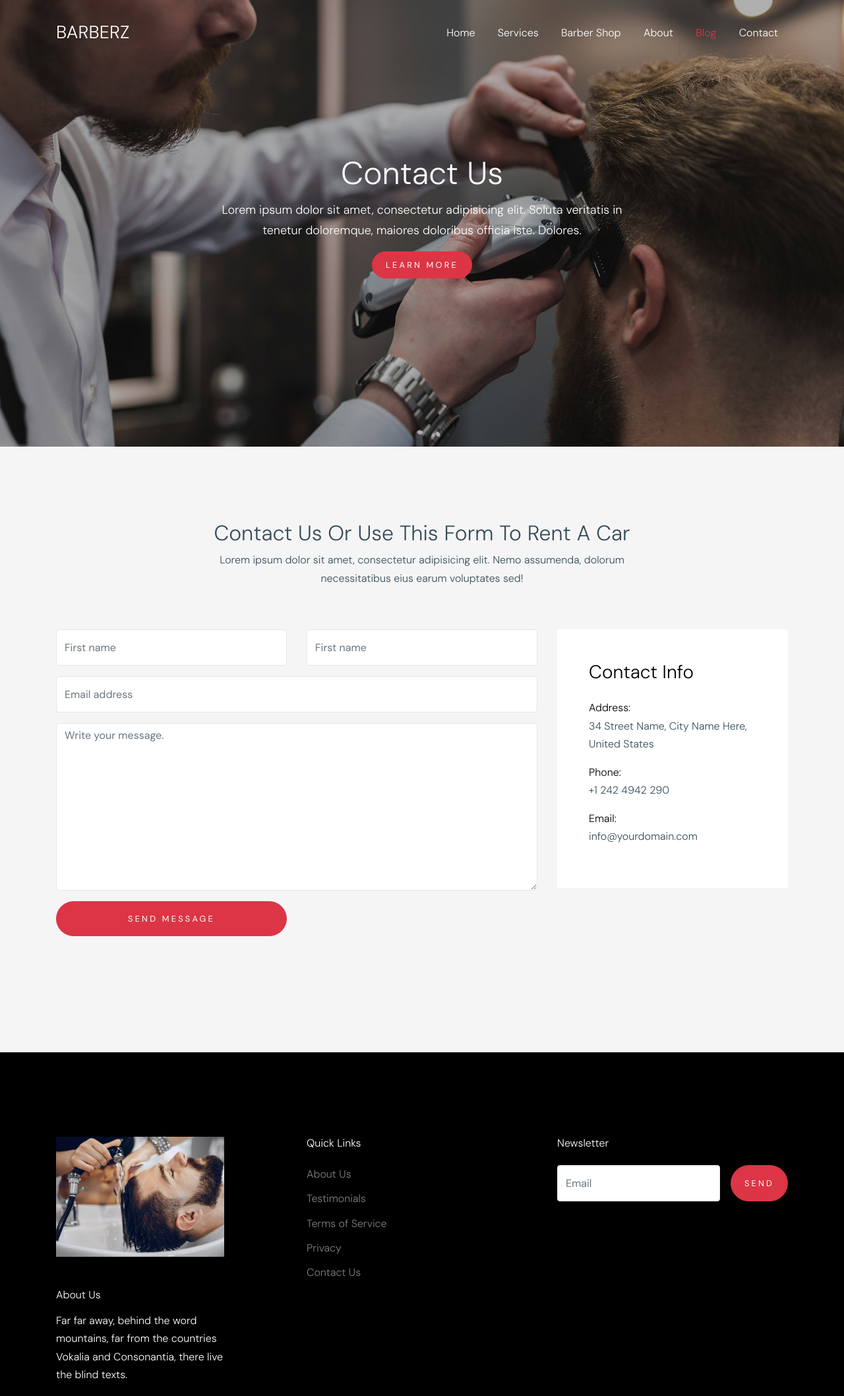
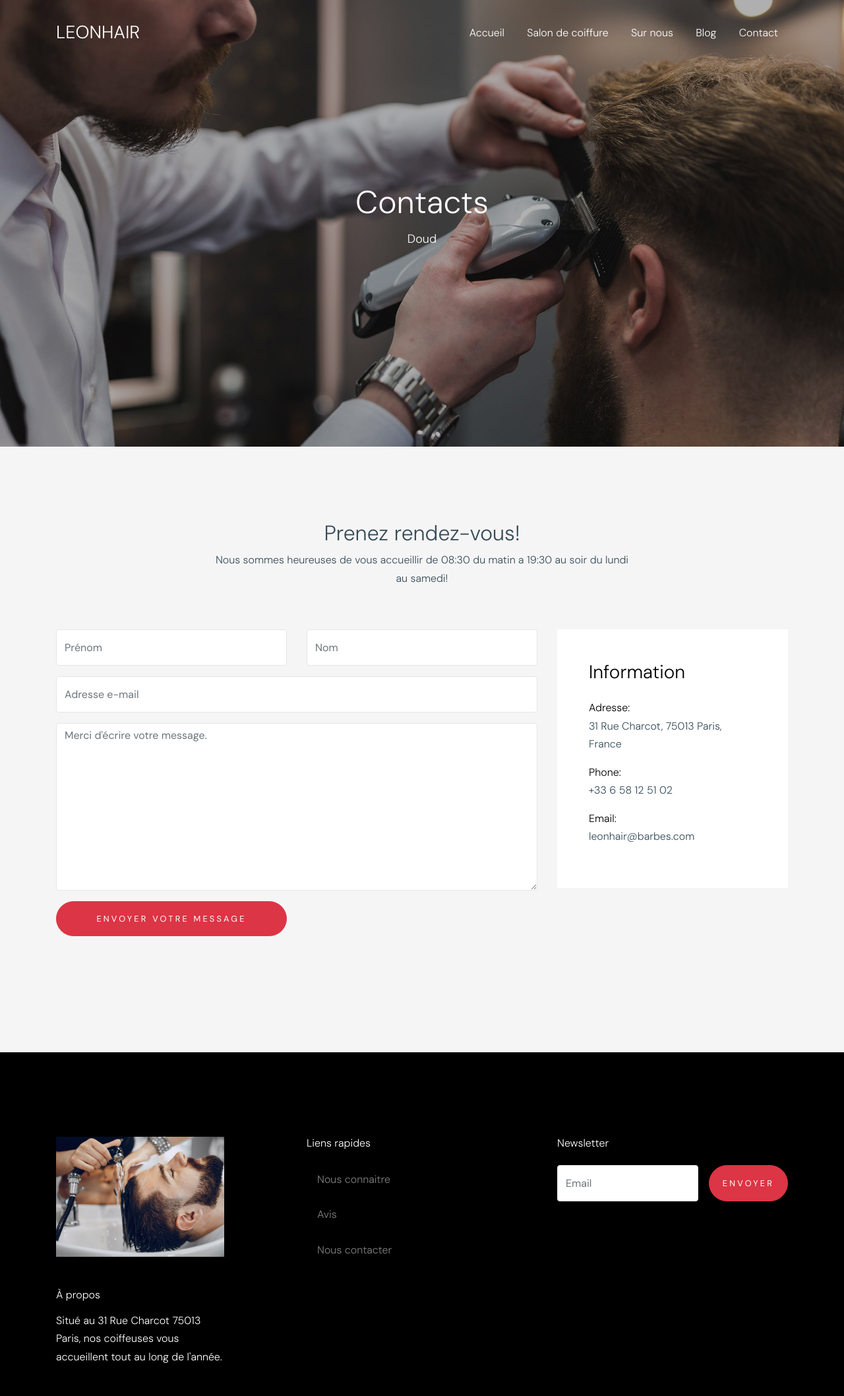
Before and after one commit to cyrillay/leonhair, a plain HTML site: page contact.html in a window 1280 px wide. Shown: the top 2116 px of the page at 66% size. Drawn offline with Linux system fonts and the light colour scheme; files whose address does not match are found by name.

Commit message:
Adding hrefs, fixing some bugs

```diff
--- a/contact.html
+++ b/contact.html
@@ -46,7 +46,7 @@
 
             <div class="col-3 ">
               <div class="site-logo">
-                <a href="index.html">Barberz</a>
+                <a href="index.html">LEONHAIR</a>
               </div>
             </div>
 
@@ -59,11 +59,10 @@
 
               <nav class="site-navigation text-right ml-auto d-none d-lg-block" role="navigation">
                 <ul class="site-menu main-menu js-clone-nav ml-auto ">
-                  <li><a href="index.html" class="nav-link">Home</a></li>
-                  <li><a href="services.html" class="nav-link">Services</a></li>
-                  <li><a href="barber-shop.html" class="nav-link">Barber Shop</a></li>
-                  <li><a href="about.html" class="nav-link">About</a></li>
-                  <li class="active"><a href="blog.html" class="nav-link">Blog</a></li>
+                  <li><a href="index.html" class="nav-link">Accueil</a></li>
+                  <li><a href="barber-shop.html" class="nav-link">Salon de coiffure </a></li>
+                  <li><a href="about.html" class="nav-link">Sur nous</a></li>
+                  <li><a href="blog.html" class="nav-link">Blog</a></li>
                   <li><a href="contact.html" class="nav-link">Contact</a></li>
                 </ul>
               </nav>
@@ -80,9 +79,8 @@
         <div class="container">
           <div class="row align-items-center justify-content-center text-center">
             <div class="col-md-7">
-              <h1 class="mb-3">Contact Us</h1>
-              <p>Lorem ipsum dolor sit amet, consectetur adipisicing elit. Soluta veritatis in tenetur doloremque, maiores doloribus officia iste. Dolores.</p>
-              <p><a href="#" class="btn btn-primary">Learn More</a></p>
+              <h1 class="mb-3">Contacts</h1>
+              <p>Doud </p>
             </div>
           </div>
         </div>
@@ -93,8 +91,8 @@
       <div class="container">
         <div class="row justify-content-center text-center">
         <div class="col-7 text-center mb-5">
-          <h2>Contact Us Or Use This Form To Rent A Car</h2>
-          <p>Lorem ipsum dolor sit amet, consectetur adipisicing elit. Nemo assumenda, dolorum necessitatibus eius earum voluptates sed!</p>
+          <h2>Prenez rendez-vous!</h2>
+          <p>Nous sommes heureuses de vous accueillir de 08:30 du matin a 19:30 au soir du lundi au samedi!</p>
         </div>
       </div>
         <div class="row">
@@ -102,40 +100,40 @@
             <form action="#" method="post">
               <div class="form-group row">
                 <div class="col-md-6 mb-4 mb-lg-0">
-                  <input type="text" class="form-control" placeholder="First name">
+                  <input type="text" class="form-control" placeholder="Prénom">
                 </div>
                 <div class="col-md-6">
-                  <input type="text" class="form-control" placeholder="First name">
+                  <input type="text" class="form-control" placeholder="Nom">
                 </div>
               </div>
 
               <div class="form-group row">
                 <div class="col-md-12">
-                  <input type="text" class="form-control" placeholder="Email address">
+                  <input type="text" class="form-control" placeholder="Adresse e-mail">
                 </div>
               </div>
 
               <div class="form-group row">
                 <div class="col-md-12">
-                  <textarea name="" id="" class="form-control" placeholder="Write your message." cols="30" rows="10"></textarea>
+                  <textarea name="" id="" class="form-control" placeholder="Merci d'écrire votre message." cols="30" rows="10"></textarea>
                 </div>
               </div>
               <div class="form-group row">
                 <div class="col-md-6 mr-auto">
-                  <input type="submit" class="btn btn-block btn-primary text-white py-3 px-5" value="Send Message">
+                  <input type="submit" class="btn btn-block btn-primary text-white py-3 px-5" value="Envoyer votre message">
                 </div>
               </div>
             </form>
           </div>
           <div class="col-lg-4 ml-auto">
             <div class="bg-white p-3 p-md-5">
-              <h3 class="text-black mb-4">Contact Info</h3>
+              <h3 class="text-black mb-4">Information</h3>
               <ul class="list-unstyled footer-link">
                 <li class="d-block mb-3">
-                  <span class="d-block text-black">Address:</span>
-                  <span>34 Street Name, City Name Here, United States</span></li>
-                <li class="d-block mb-3"><span class="d-block text-black">Phone:</span><span>+1 242 4942 290</span></li>
-                <li class="d-block mb-3"><span class="d-block text-black">Email:</span><span>info@yourdomain.com</span></li>
+                  <span class="d-block text-black">Adresse:</span>
+                  <span>31 Rue Charcot, 75013 Paris, France</span></li>
+                <li class="d-block mb-3"><span class="d-block text-black">Phone:</span><span>+33 6 58 12 51 02</span></li>
+                <li class="d-block mb-3"><span class="d-block text-black">Email:</span><span>leonhair@barbes.com</span></li>
               </ul>
             </div>
           </div>
@@ -150,26 +148,24 @@
         <div class="row">
           <div class="col-lg-3">
             <img src="images/img_1.jpg" alt="Image" class="img-fluid mb-5">
-            <h2 class="footer-heading mb-3">About Us</h2>
-                <p>Far far away, behind the word mountains, far from the countries Vokalia and Consonantia, there live the blind texts. </p>
+            <h2 class="footer-heading mb-3">À propos</h2>
+                <p>Situé au 31 Rue Charcot 75013 Paris, nos coiffeuses vous accueillent tout au long de l'année. </p>
           </div>
           <div class="col-lg-8 ml-auto">
             <div class="row">
               <div class="col-lg-6 ml-auto">
-                <h2 class="footer-heading mb-4">Quick Links</h2>
+                <h2 class="footer-heading mb-4">Liens rapides</h2>
                 <ul class="list-unstyled">
-                  <li><a href="#">About Us</a></li>
-                  <li><a href="#">Testimonials</a></li>
-                  <li><a href="#">Terms of Service</a></li>
-                  <li><a href="#">Privacy</a></li>
-                  <li><a href="#">Contact Us</a></li>
+                  <li><a href="about.html" class="nav-link">Nous connaitre</a></li>
+                  <li><a href="index.html" class="nav-link">Avis</a></li>
+                  <li><a href="contact.html" class="nav-link">Nous contacter</a></li>
                 </ul>
               </div>
               <div class="col-lg-6">
                 <h2 class="footer-heading mb-4">Newsletter</h2>
                 <form action="#" class="d-flex" class="subscribe">
                   <input type="text" class="form-control mr-3" placeholder="Email">
-                  <input type="submit" value="Send" class="btn btn-primary">
+                  <input type="submit" value="Envoyer" class="btn btn-primary">
                 </form>
               </div>
 
```
Also changed, not shown: barber-shop.html (+6 -7 lines), index.html (+7 -8 lines).
